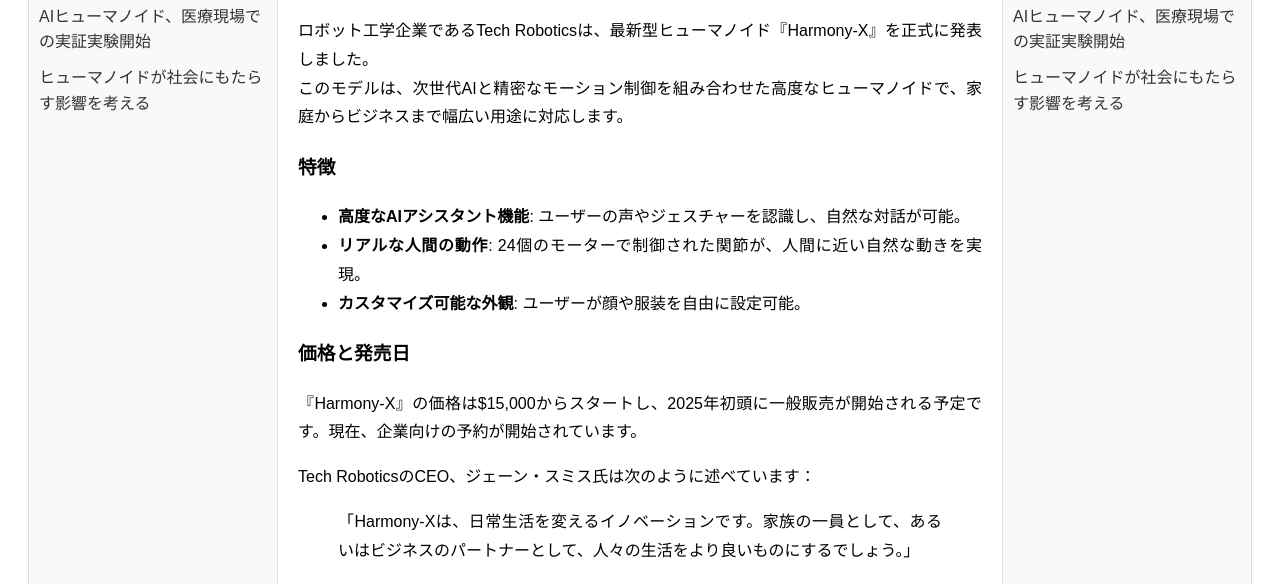
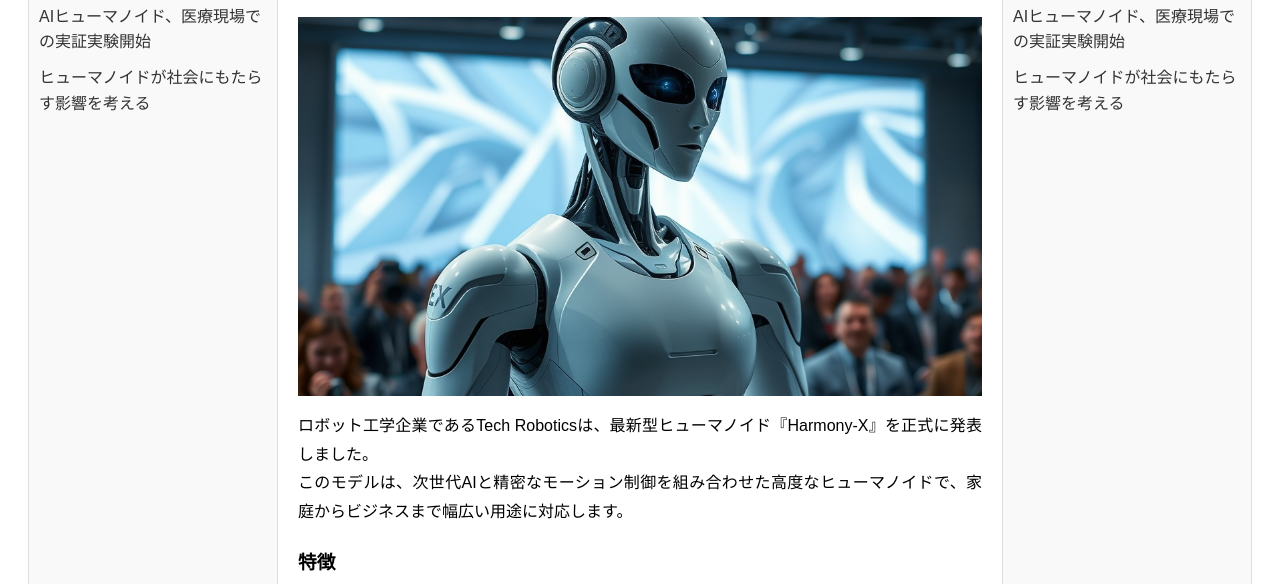
Before and after one commit to K-Yamada-2002/test-news-site, a Gatsby site: page /news/harmony-x-release in a window 1280 px wide. Shown: the part 208-792 px from the top of the page. Built offline with nearby package versions, Linux system fonts and the light colour scheme; Gatsby itself is replaced by a stand-in of ours.

Commit message:
記事にサムネイルを追加

```diff
--- a/gatsby-config.js
+++ b/gatsby-config.js
@@ -43,5 +43,10 @@
       "path": "./src/styles/"
     },
     __key: "styles"
-  }]
+  }, {
+    resolve: `gatsby-remark-images`,
+    options: {
+      maxWidth: 600, // 画像の最大幅
+    },
+  },]
 };
--- a/gatsby-node.js
+++ b/gatsby-node.js
@@ -22,6 +22,7 @@
         context: {
           slug: node.frontmatter.slug,
           tags: node.frontmatter.tags,
+          thumbnail: node.frontmatter.thumbnail,
         },
       });
     });
--- a/package.json
+++ b/package.json
@@ -22,6 +22,7 @@
     "gatsby-plugin-mdx": "^5.14.0",
     "gatsby-plugin-sharp": "^5.14.0",
     "gatsby-plugin-sitemap": "^6.14.0",
+    "gatsby-remark-images": "^7.14.0",
     "gatsby-source-filesystem": "^5.14.0",
     "gatsby-transformer-remark": "^6.14.0",
     "gatsby-transformer-sharp": "^5.14.0",
--- a/src/content/article-1.md
+++ b/src/content/article-1.md
@@ -5,6 +5,7 @@
 author: "Tech Robotics News"
 category: "新製品"
 tags: ["ヒューマノイド", "AI", "ロボット工学", "最新技術"]
+thumbnail: "./thumbnail-1.jpg"
 ---
 
 ロボット工学企業であるTech Roboticsは、最新型ヒューマノイド『Harmony-X』を正式に発表しました。
--- a/src/content/article-2.md
+++ b/src/content/article-2.md
@@ -5,6 +5,7 @@
 author: "Robotics Healthcare Review"
 category: "社会"
 tags: ["ヒューマノイド", "医療", "AI", "実証実験"]
+thumbnail: "./thumbnail-2.jpg"
 ---
 
 国内の総合病院で、AIヒューマノイドが医療現場での実証実験を開始しました。このプロジェクトは、AIを活用して医療従事者の負担を軽減し、患者ケアを向上させることを目的としています。
--- a/src/content/article-3.md
+++ b/src/content/article-3.md
@@ -5,6 +5,7 @@
 author: "Future Robotics Insights"
 category: "社会"
 tags: ["ヒューマノイド", "社会", "倫理", "未来"]
+thumbnail: "./thumbnail-3.jpg"
 ---
 
 ヒューマノイド技術が進化し続ける中、その社会的影響について議論が高まっています。AIとロボティクスが人間の生活にどのような影響を与えるのか、以下の観点から考えてみましょう。
--- a/src/pages/index.js
+++ b/src/pages/index.js
@@ -23,7 +23,7 @@
 
 export const query = graphql`
   query {
-    allMarkdownRemark(sort: { fields: frontmatter___date, order: DESC }) {
+    allMarkdownRemark(sort: {frontmatter: {date: DESC}}) {
       edges {
         node {
           id
--- a/src/templates/ArticleTemplate.js
+++ b/src/templates/ArticleTemplate.js
@@ -1,16 +1,16 @@
 import React from "react";
+import { GatsbyImage, getImage } from "gatsby-plugin-image";
 import { graphql, Link } from "gatsby";
 // import "./ArticleTemplate.css";
 
 const ArticleTemplate = ({ data }) => {
   const { markdownRemark } = data;
   const { frontmatter, html } = markdownRemark;
+  const thumbnail = getImage(frontmatter.thumbnail);
 
   // 最新記事と関連記事
   const latestArticles =  data.latest.edges;
   const relatedArticles = data.related.edges;
-
-  console.log("latestArticlesの中身:", JSON.stringify(latestArticles, null, 2));
 
   return (
     <div className="article-page">
@@ -44,6 +44,9 @@
         <main className="article-content">
           <h1>{frontmatter.title}</h1>
           <p className="date">{frontmatter.date}</p>
+          {thumbnail && (
+            <GatsbyImage image={thumbnail} alt={`${frontmatter.title}のサムネイル`} />
+          )}
           <div
             className="article-body"
             dangerouslySetInnerHTML={{ __html: html }}
@@ -77,11 +80,16 @@
       frontmatter {
         title
         date(formatString: "YYYY-MM-DD")
+        thumbnail {
+          childImageSharp {
+            gatsbyImageData(width: 800, layout: CONSTRAINED)
+          }
+        }
       }
       html
     }
     latest: allMarkdownRemark(
-      sort: { fields: frontmatter___date, order: DESC },
+      sort: {frontmatter: {date: DESC}},
       limit: 5
     ) {
       edges {
```
Also changed, not shown: src/content/thumbnail-1.jpg (added), src/content/thumbnail-2.jpg (added), src/content/thumbnail-3.jpg (added), 1 other file.
